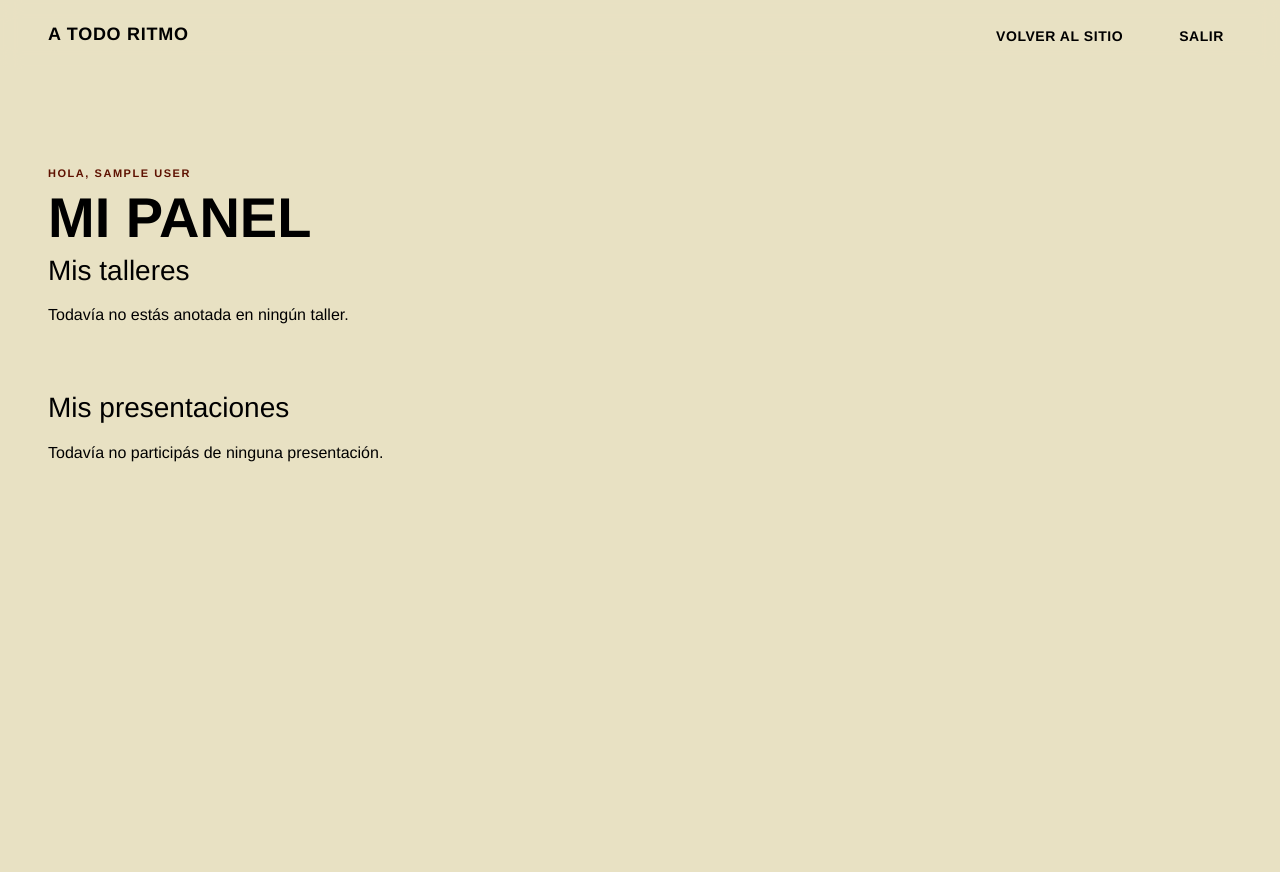
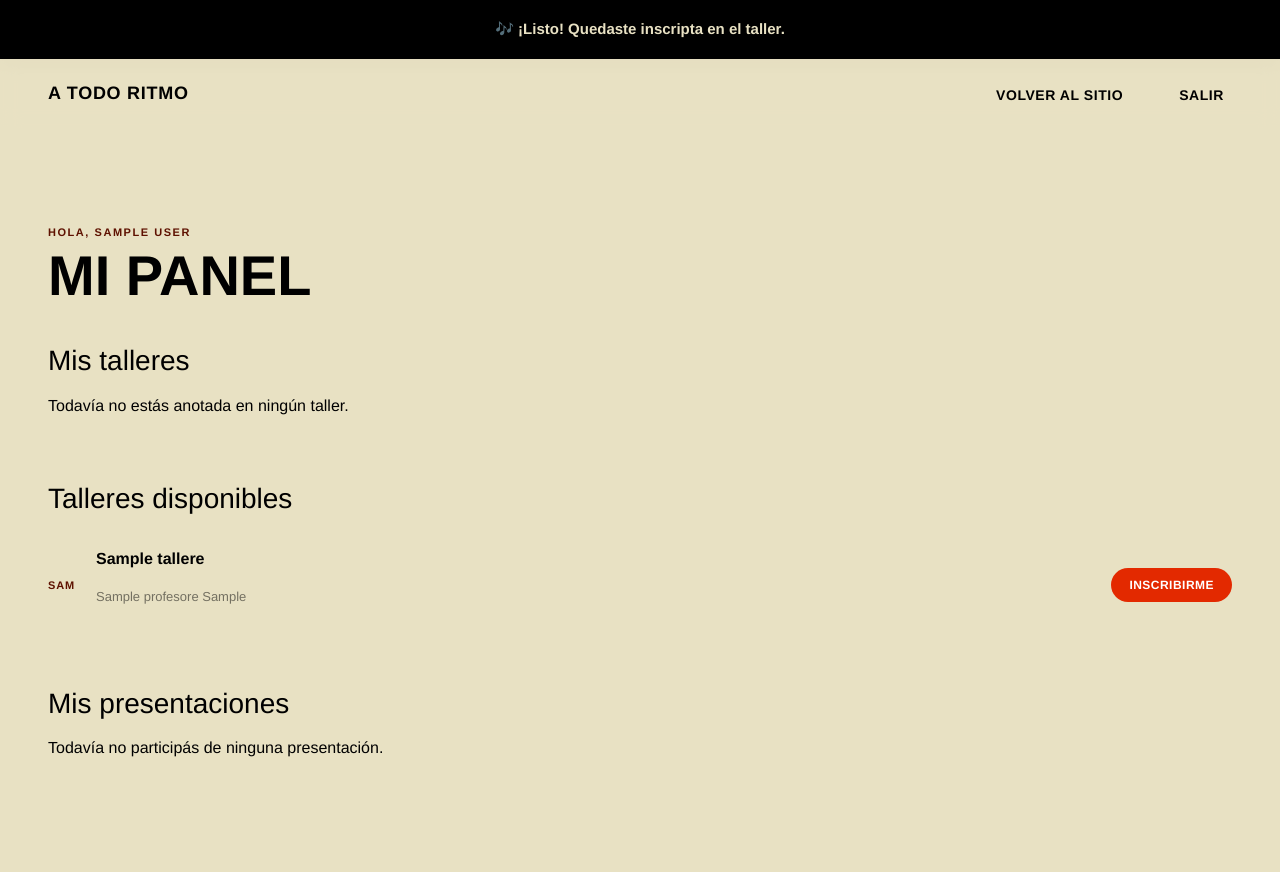
Before and after one commit to Venezia-Design/Desarrollo-Web-A-Todo-Ritmo, a PHP site: page /mi_panel.php?inscripto=1 in a window 1280 px wide. Before the commit the page ends 462 px from the top, so only its background shows below. Run offline with PHP 8.4, Linux system fonts and the light colour scheme; the visitor is signed in with stand-in values (Sample User, id 1); tables that the repository leaves empty or names only in its code hold one stand-in row (values such as "Sample post"); some web fonts are replaced.

Commit message:
inscripción talleres

```diff
--- a/mi_panel.php
+++ b/mi_panel.php
@@ -24,6 +24,26 @@ $stmt->execute();
 $res = $stmt->get_result();
 while ($row = $res->fetch_assoc()) {
     $misTalleres[] = $row;
+}
+$stmt->close();
+
+// Talleres disponibles (a los que el alumno NO está anotado todavía)
+$talleresDisponibles = [];
+$sql = "
+    SELECT t.nro_comision, t.nombre_taller, t.dia_de_la_semana, t.hora_de_inicio, t.hora_de_finalizacion,
+           CONCAT(p.nombre, ' ', p.apellido) AS profe
+    FROM talleres t
+    JOIN profesores p ON p.dni_profesor = t.dni_profesor
+    WHERE t.nro_comision NOT IN (
+        SELECT nro_comision FROM asistir WHERE dni_estudiante = ?
+    )
+";
+$stmt = $conn->prepare($sql);
+$stmt->bind_param("i", $dni);
+$stmt->execute();
+$res = $stmt->get_result();
+while ($row = $res->fetch_assoc()) {
+    $talleresDisponibles[] = $row;
 }
 $stmt->close();
 
@@ -56,6 +76,10 @@ $stmt->close();
 </head>
 <body>
 
+  <?php if (isset($_GET['inscripto'])): ?>
+    <div class="aviso-exito">🎶 ¡Listo! Quedaste inscripta en el taller.</div>
+  <?php endif; ?>
+
   <nav class="navbar navbar-expand-md navbar-atr sticky-top">
     <div class="container-fluid px-4 px-md-5">
       <a class="navbar-brand" href="home.php">A Todo Ritmo</a>
@@ -69,8 +93,8 @@ $stmt->close();
   <section class="seccion" id="mi-panel">
     <div class="seccion__header">
       <p class="seccion__eyebrow">Hola, <?php echo htmlspecialchars($_SESSION['nombre_estudiante']); ?></p>
-     <h2 class="seccion__titulo seccion__titulo--sans">Mi panel
-     </h2>
+      <h2 class="seccion__titulo seccion__titulo--sans">Mi panel</h2>
+    </div>
 
     <h3 style="margin-bottom:16px;">Mis talleres</h3>
     <div class="talleres-lista" style="margin-bottom:48px;">
@@ -87,6 +111,28 @@ $stmt->close();
             <div class="taller-row__hora">
               <?php echo substr($t['hora_de_inicio'],0,5) . '–' . substr($t['hora_de_finalizacion'],0,5); ?>
             </div>
+          </div>
+        <?php endforeach; ?>
+      <?php endif; ?>
+    </div>
+
+
+    <h3 style="margin-bottom:16px;">Talleres disponibles</h3>
+    <div class="talleres-lista" style="margin-bottom:48px;">
+      <?php if (empty($talleresDisponibles)): ?>
+        <p>Ya estás anotada en todos los talleres disponibles.</p>
+      <?php else: ?>
+        <?php foreach ($talleresDisponibles as $t): ?>
+          <div class="taller-row">
+            <div class="taller-row__dia"><?php echo htmlspecialchars(mb_substr($t['dia_de_la_semana'],0,3)); ?></div>
+            <div class="taller-row__info">
+              <p class="taller-row__nombre"><?php echo htmlspecialchars($t['nombre_taller']); ?></p>
+              <p class="taller-row__detalle"><?php echo htmlspecialchars($t['profe']); ?></p>
+            </div>
+            <form action="inscribir_taller.php" method="post">
+              <input type="hidden" name="nro_comision" value="<?php echo $t['nro_comision']; ?>">
+              <button type="submit" class="btn-guardar">Inscribirme</button>
+            </form>
           </div>
         <?php endforeach; ?>
       <?php endif; ?>
@@ -114,6 +160,5 @@ $stmt->close();
     </div>
   </section>
 
-
 </body>
 </html>
--- a/style.css
+++ b/style.css
@@ -895,19 +895,13 @@ a { color: inherit; text-decoration: none; }
 }
 
 .btn-guardar:hover { background-color: var(--bordo); }
-/* =======================================================
-   LOGIN (index.php)
-   ======================================================= */
 
-body.pagina-login {
-  ...
+.aviso-exito {
+  background-color: var(--negro);
+  color: var(--crema);
+  padding: 18px 24px;
+  text-align: center;
+  font-weight: 700;
+  font-size: 15px;
+  animation: slideDown .3s ease;
 }
-
-... (todo hasta acá)
-
-.login-form .error {
-  color: var(--salmon);
-  font-size: 13px;
-  margin: -8px 0 12px;
-  text-align: center;
-}
```
Also changed, not shown: inscribir_taller.php (added, +25 -0 lines).
